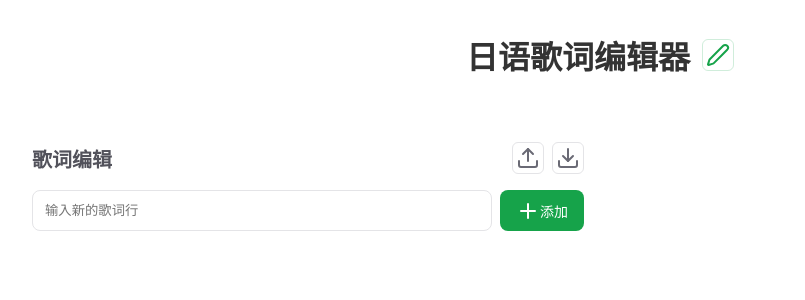
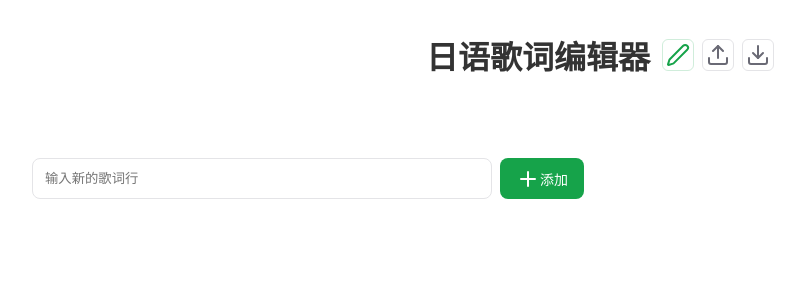
Before and after one commit to zlx01/JapaneseSong, a Vue app: page / in a window 1280 px wide. Shown: the top 300 px of the page, without its empty margins (40-845 px from the left). Built offline with nearby package versions, Linux system fonts and the light colour scheme; the HTML template or start-up script is replaced by a standard one.

Commit message:
trae继续完善了一下

```diff
--- a/eslint.config.ts
+++ b/eslint.config.ts
@@ -16,7 +16,7 @@ export default defineConfigWithVueTs(
 
   {
     name: 'app/files-to-ignore',
-    ignores: ['**/dist/**', '**/dist-ssr/**', '**/coverage/**'],
+    ignores: ['**/dist/**', '**/dist-ssr/**', '**/coverage/**', '**/.history/**'],
   },
 
   pluginVue.configs['flat/essential'],
--- a/src/components/LyricsEditor.vue
+++ b/src/components/LyricsEditor.vue
@@ -1,16 +1,9 @@
 <template>
-  <div class="lyrics-editor">
-    <div class="editor-container">
+  <div class="lyrics-editor" :class="{ 'preview-only': !isEditMode }">
+    <div class="editor-container" v-show="isEditMode">
       <div class="editor-header">
-        <h2>歌词编辑</h2>
         <div class="header-controls">
-          <button @click="exportLyrics" class="icon-btn" title="导出歌词">
-            <Upload class="h-4 w-4" />
-          </button>
-          <button @click="fileInput?.click()" class="icon-btn" title="导入歌词">
-            <Download class="h-4 w-4" />
-          </button>
-          <input ref="fileInput" type="file" accept=".json" class="hidden" @change="importLyrics" />
+          <!-- 导入导出按钮已移除 -->
         </div>
       </div>
 
@@ -130,16 +123,12 @@
 </template>
 
 <script setup lang="ts">
-import { ref, nextTick, defineExpose } from 'vue'
-import {
-  Pencil,
-  Copy,
-  Trash2,
-  Plus,
-  SplitSquareHorizontal,
-  Download,
-  Upload,
-} from 'lucide-vue-next'
+import { ref, nextTick, defineExpose, defineProps } from 'vue'
+import { Pencil, Copy, Trash2, Plus, SplitSquareHorizontal } from 'lucide-vue-next'
+
+defineProps<{
+  isEditMode?: boolean
+}>()
 
 interface LyricLine {
   japanese: string
@@ -164,10 +153,7 @@ const furiganaInputs: (HTMLInputElement | null)[] = []
 const editInputs: (HTMLInputElement | null)[] = []
 const draggedIndex = ref<number>(-1)
 
-const fileInput = ref<HTMLInputElement | null>(null)
-
 const STORAGE_KEY = 'japanese-lyrics-editor-state'
-const AUTO_SAVE_INTERVAL = 30000 // 30秒
 
 const addNewLine = () => {
   if (newLine.value.trim()) {
@@ -441,6 +427,8 @@ defineExpose({
   lyrics,
   saveToLocalStorage,
   restoreFromLocalStorage,
+  exportLyrics,
+  importLyrics,
 })
 </script>
 
@@ -449,6 +437,10 @@ defineExpose({
   display: flex;
   gap: 2rem;
   padding: 2rem;
+}
+
+.lyrics-editor.preview-only {
+  justify-content: center;
 }
 
 .editor-container {
@@ -483,6 +475,11 @@ h2 {
   flex: 1;
   max-width: 600px;
   text-align: center;
+}
+
+.preview-only .preview-container {
+  max-width: 800px;
+  margin: 0 auto;
 }
 
 .lyrics-line {
--- a/src/views/HomeView.vue
+++ b/src/views/HomeView.vue
@@ -1,11 +1,12 @@
 <script setup lang="ts">
 import { ref, onMounted, onUnmounted } from 'vue'
 import LyricsEditor from '@/components/LyricsEditor.vue'
-import { Eye, Edit2 } from 'lucide-vue-next'
+import { Eye, Edit2, Upload, Download } from 'lucide-vue-next'
 
 const isEditMode = ref(true)
 const editorRef = ref<InstanceType<typeof LyricsEditor> | null>(null)
 let autoSaveTimer: number | null = null
+const fileInput = ref<HTMLInputElement | null>(null)
 
 // 开始自动保存
 const startAutoSave = () => {
@@ -24,6 +25,16 @@ const stopAutoSave = () => {
 
 const togglePreview = () => {
   isEditMode.value = !isEditMode.value
+}
+
+// 导出歌词功能
+const exportLyrics = () => {
+  editorRef.value?.exportLyrics()
+}
+
+// 导入歌词功能
+const importLyrics = (event: Event) => {
+  editorRef.value?.importLyrics(event)
 }
 
 // 监听组件挂载
@@ -48,6 +59,7 @@ window.addEventListener('beforeunload', () => {
   <div class="home">
     <div class="title-container">
       <h1>日语歌词编辑器</h1>
+      <div class="controls-container">
         <button
           @click="togglePreview"
           class="icon-btn preview-btn"
@@ -56,8 +68,16 @@ window.addEventListener('beforeunload', () => {
           <Edit2 v-if="isEditMode" class="h-4 w-4" />
           <Eye v-else class="h-4 w-4" />
         </button>
+        <button @click="exportLyrics" class="icon-btn" title="导出歌词">
+          <Upload class="h-4 w-4" />
+        </button>
+        <button @click="fileInput?.click()" class="icon-btn" title="导入歌词">
+          <Download class="h-4 w-4" />
+        </button>
+        <input ref="fileInput" type="file" accept=".json" class="hidden" @change="importLyrics" />
       </div>
-    <LyricsEditor ref="editorRef" />
+    </div>
+    <LyricsEditor ref="editorRef" :isEditMode="isEditMode" />
   </div>
 </template>
 
@@ -76,6 +96,12 @@ window.addEventListener('beforeunload', () => {
   margin-bottom: 2rem;
 }
 
+.controls-container {
+  display: flex;
+  align-items: center;
+  gap: 0.5rem;
+}
+
 h1 {
   text-align: center;
   color: #333;
@@ -92,8 +118,14 @@ h1 {
   border: 1px solid hsl(240 5.9% 90%);
   border-radius: 0.375rem;
   background: transparent;
+  color: hsl(240 4.9% 43.9%);
   cursor: pointer;
   transition: all 0.15s ease;
+}
+
+.icon-btn:hover {
+  background: hsl(240 5.9% 96.9%);
+  color: hsl(240 4.9% 33.9%);
 }
 
 .preview-btn {
@@ -105,4 +137,22 @@ h1 {
   background: hsl(142.1 76.2% 36.3% / 0.1);
   border-color: hsl(142.1 76.2% 36.3% / 0.3);
 }
+
+.hidden {
+  display: none;
+}
+
+/* 隐藏文件选择组件的文本提示 */
+input[type="file"] {
+  color: transparent;
+  width: 0;
+  height: 0;
+  padding: 0;
+  border: none;
+  overflow: hidden;
+}
+
+input[type="file"]::-webkit-file-upload-button {
+  visibility: hidden;
+}
 </style>
```
Also changed, not shown: 1 other file (tests, documents, lock files or other folders). Lines whose indentation alone changed are shown as unchanged.
